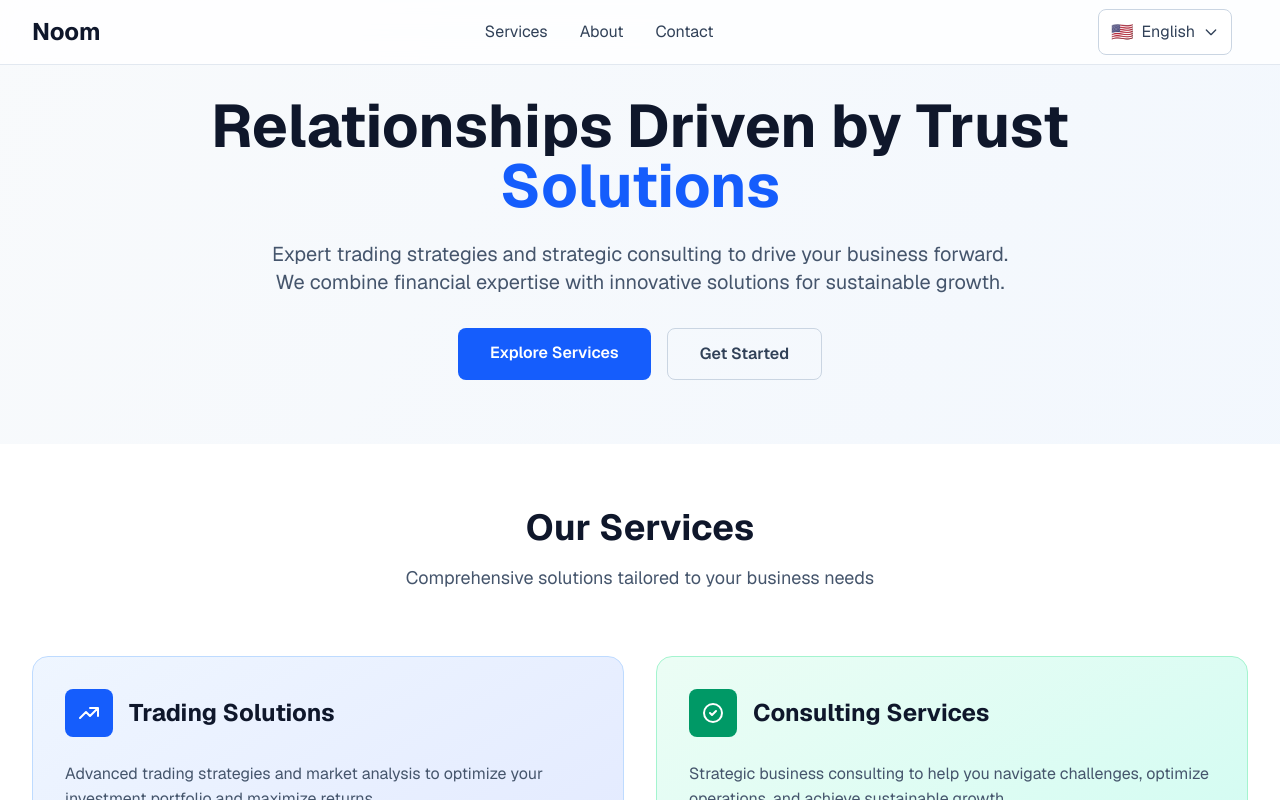
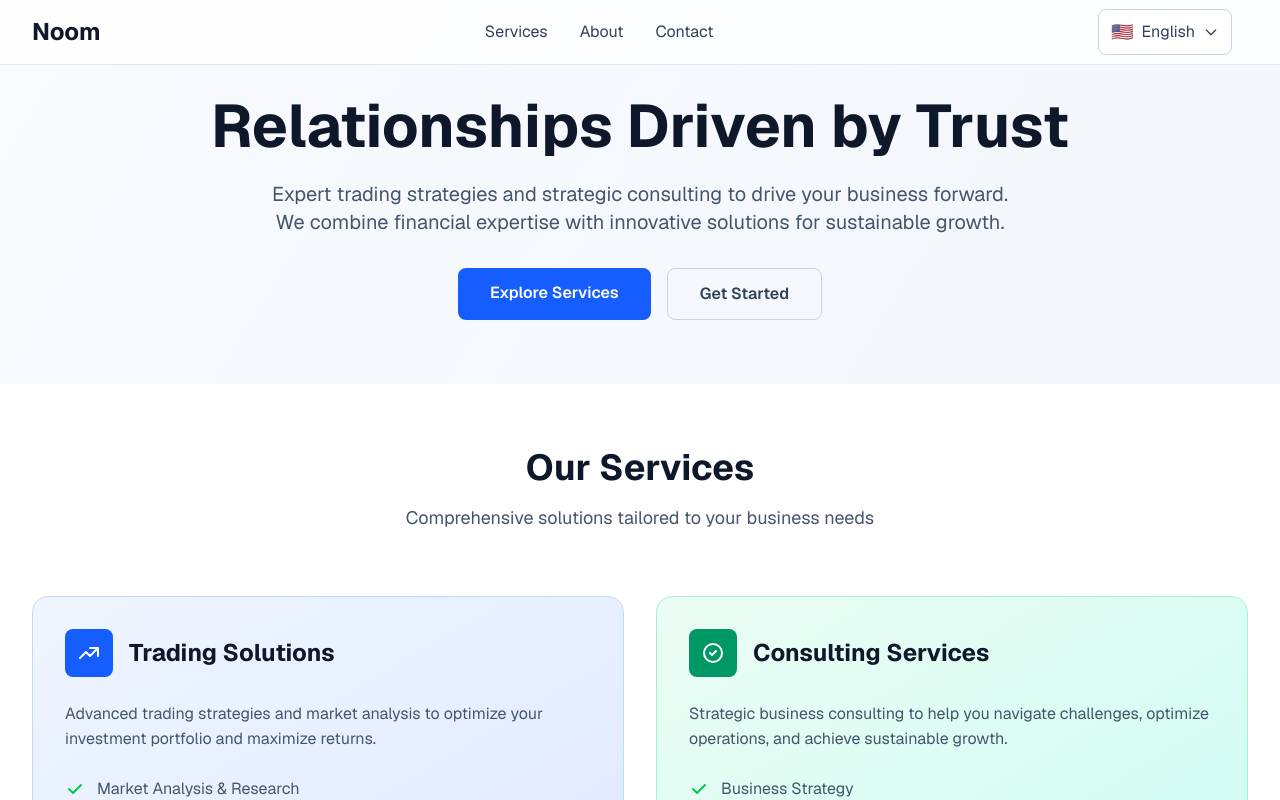
Before and after one commit to noom-jht/landing-site, a Next.js app: page /en in a window 1280 px wide. Shown: the top 800 px of the page. Built offline with nearby package versions, Linux system fonts and the light colour scheme.

Commit message:
remove sub-header

```diff
--- a/app/translations.ts
+++ b/app/translations.ts
@@ -7,7 +7,7 @@ export const translations = {
     },
     hero: {
       title: "Relationships Driven by Trust",
-      subtitle: "Solutions",
+      subtitle: "",
       description:
         "Expert trading strategies and strategic consulting to drive your business forward. We combine financial expertise with innovative solutions for sustainable growth.",
       exploreServices: "Explore Services",
```
